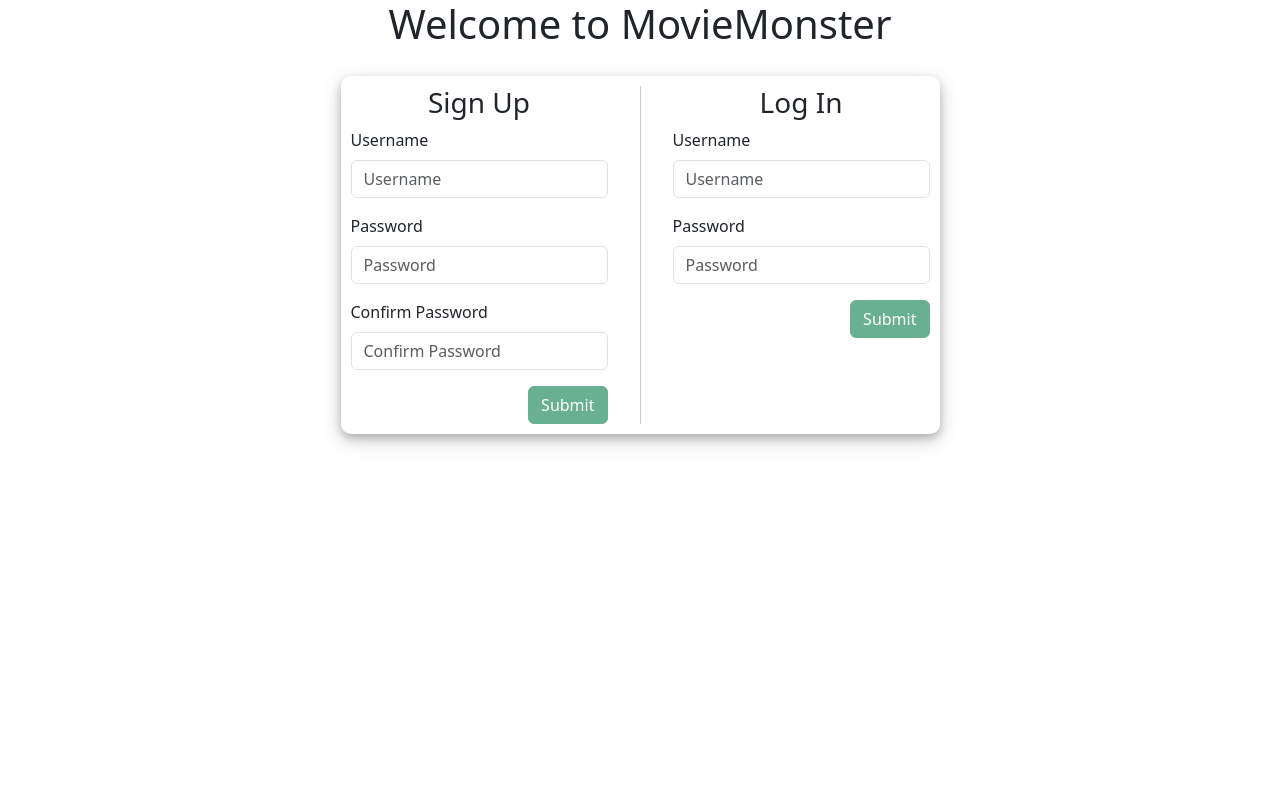
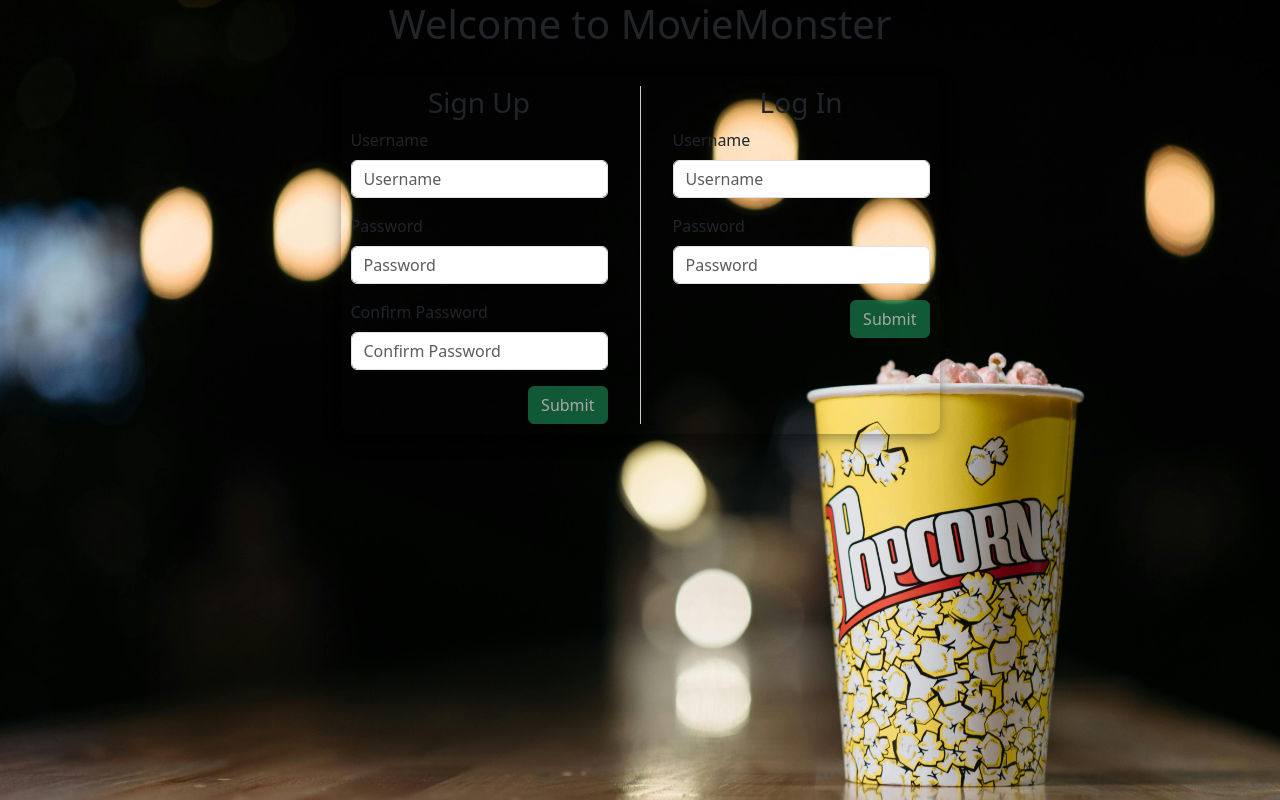
Before and after one commit to jbaldwindev/MovieMonsterFrontend, a React (Create React App) app in the folder movie-monster-front/: page / in a window 1280 px wide. Built offline with nearby package versions, Linux system fonts and the light colour scheme.

Commit message:
validation bg image

```diff
--- a/movie-monster-front/src/Styles/UserValidation.css
+++ b/movie-monster-front/src/Styles/UserValidation.css
@@ -22,3 +22,9 @@
   height: auto;
   align-self: stretch;
 }
+
+body {
+    background-image: url('/login-background-image.jpg');
+    background-repeat: no-repeat;
+    background-size: cover;
+}
```
Also changed, not shown: movie-monster-front/public/login-background-image.jpg (added).
